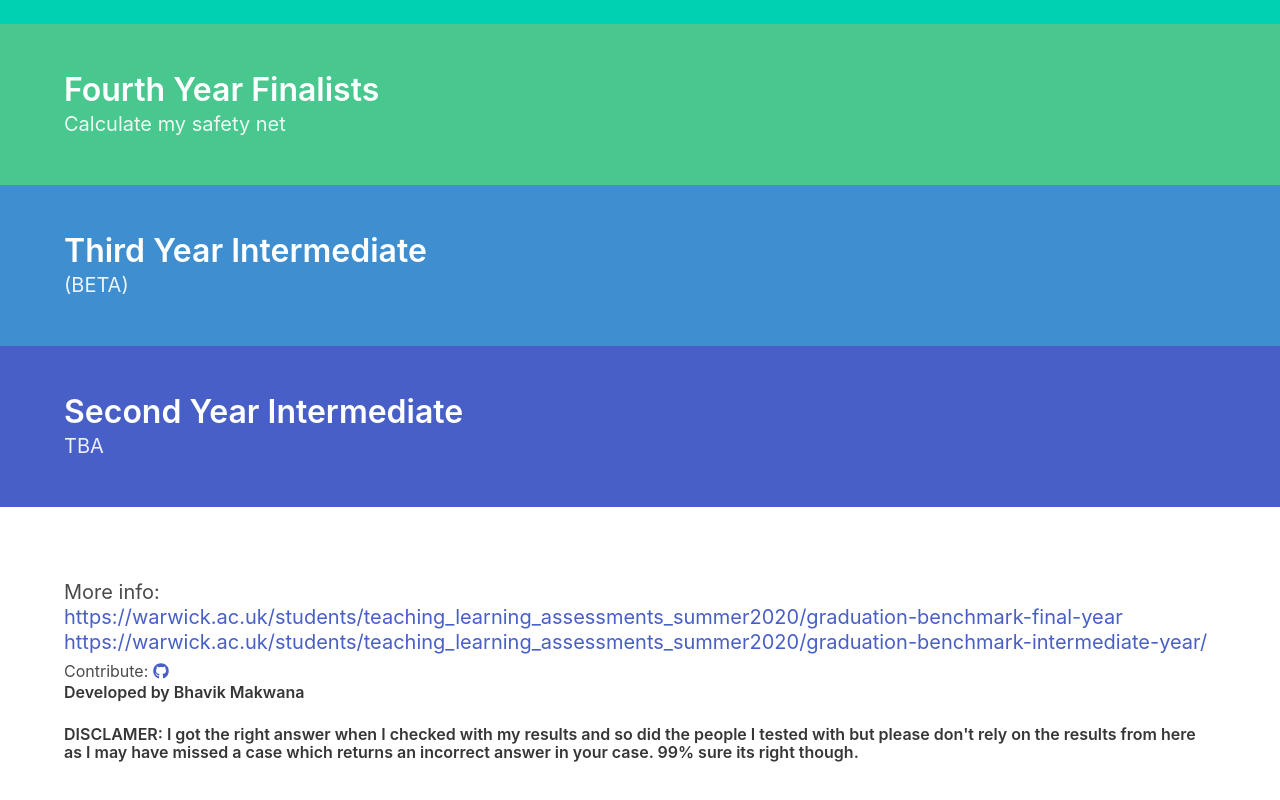
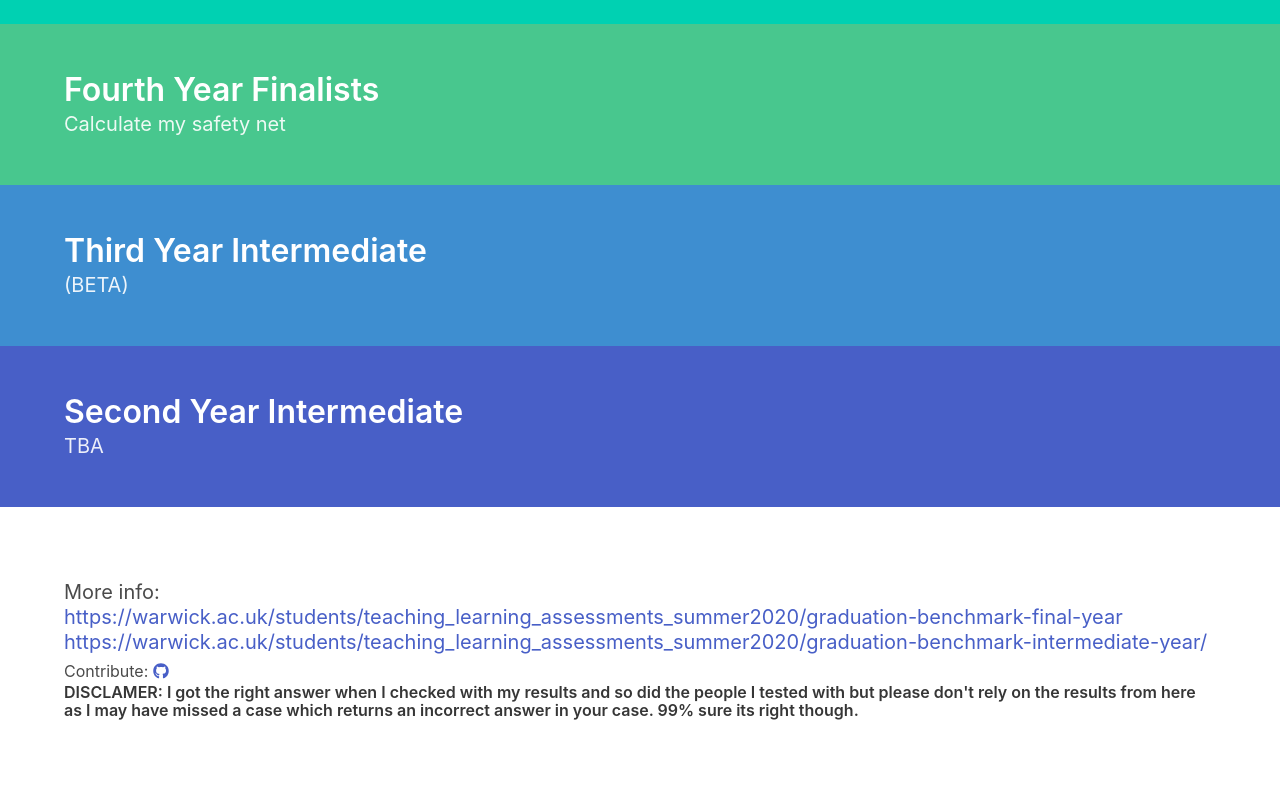
Before and after one commit to Bhavik-Makwana/GraduationBenchmarkCalculator, a plain HTML site: page index.html in a window 1280 px wide. Shown: the part 368-1168 px from the top of the page. After the commit the page ends 1135 px from the top, so only its background shows below. Drawn offline with nearby package versions, Linux system fonts and the light colour scheme.

Commit message:
remove name

```diff
--- a/index.html
+++ b/index.html
@@ -151,7 +151,6 @@
                     <a href="https://github.com/Bhavik-Makwana/Bhavik-Makwana.github.io"><i class="fab fa-github"></i>
                     </a>
                 </h2>
-                <h2 class='title is-6'>Developed by Bhavik Makwana</h2>
                 <h2 class='title is-6'>DISCLAMER: I got the right answer when I checked with my results and so did the people I tested with but
                     please don't rely on the results from here as I may have missed a case which returns an incorrect answer
                     in your case. 99% sure its right though.
```
